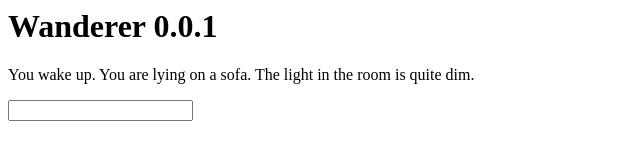
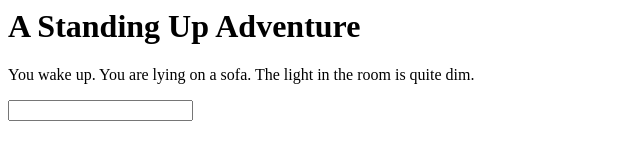
Before and after one commit to johncowie/wanderer, a plain HTML site: page index.html in a window 1280 px wide. Shown: the whole page, without its empty margins (0-640 px from the left). Drawn offline with Linux system fonts and the light colour scheme.

Commit message:
Updated page header

```diff
--- a/index.html
+++ b/index.html
@@ -1,10 +1,10 @@
 <!doctype>
 <html>
 <head>
-  <title>Wanderer</title>
+  <title>Text Adventure</title>
 </head>
 <body>
-  <h1>Wanderer 0.0.1</h1>
+  <h1>A Standing Up Adventure</h1>
   <div id="container"></div>
   <script src="app.js"></script>
 </body>
```
